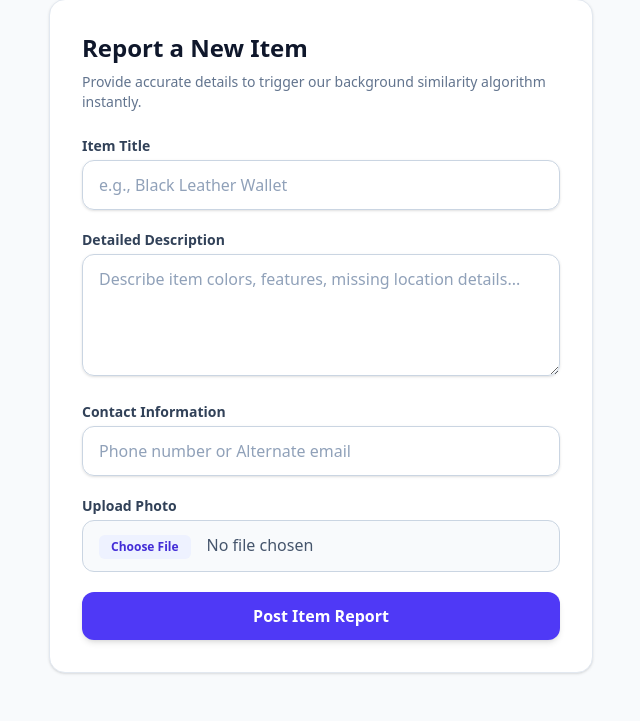
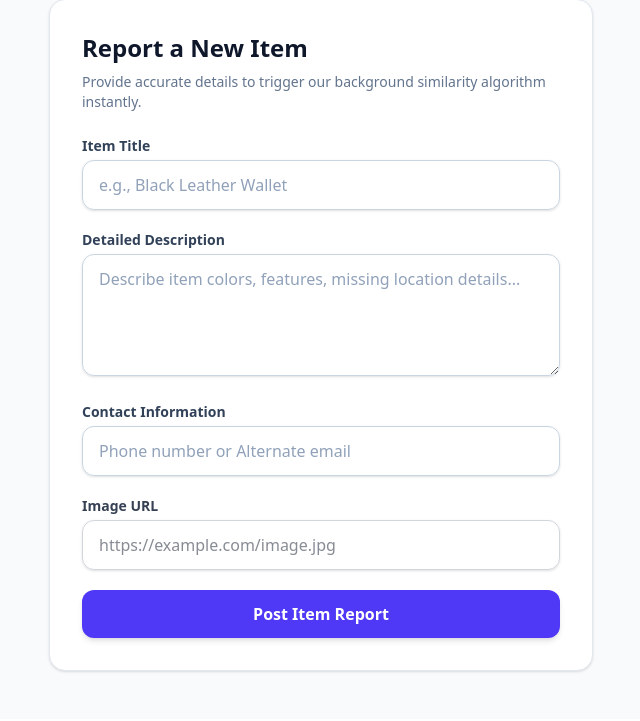
Before and after one commit to lakshmi12854/lost_found, a Flask app: page /add_item in a window 1280 px wide. Shown: the part 102-823 px from the top of the page, without its empty margins (319-959 px from the left). After the commit the page ends 775 px from the top, so only its background shows below. Run offline with Flask 3, Linux system fonts and the light colour scheme; the visitor is signed in with stand-in values (Sample User, id 1).

Commit message:
Update add_item.html

```diff
--- a/templates/add_item.html
+++ b/templates/add_item.html
@@ -40,10 +40,10 @@
                 </div>
 
                 <div>
-                    <label class="block text-sm font-semibold text-slate-700 mb-1">Upload Photo</label>
-                    <input type="file" name="image" accept="image/*"
-                        class="w-full px-4 py-3 border border-slate-300 rounded-xl text-slate-600 bg-slate-50 file:mr-4 file:py-1 file:px-3 file:rounded-md file:border-0 file:text-xs file:font-semibold file:bg-indigo-50 file:text-indigo-700 hover:file:bg-indigo-100 cursor-pointer">
-                </div>
+    <label class="block text-sm font-semibold text-gray-700 mb-1">Image URL</label>
+    <input type="url" name="image_url" placeholder="https://example.com/image.jpg"
+        class="w-full px-4 py-3 border border-gray-300 rounded-xl shadow-sm focus:outline-none focus:ring-2 focus:ring-indigo-500 text-gray-900">
+</div>
 
                 <button type="submit"
                     class="w-full bg-indigo-600 hover:bg-indigo-700 text-white font-bold py-3 px-4 rounded-xl shadow-md hover:shadow-lg transition duration-200 transform active:scale-[0.98]">
```
